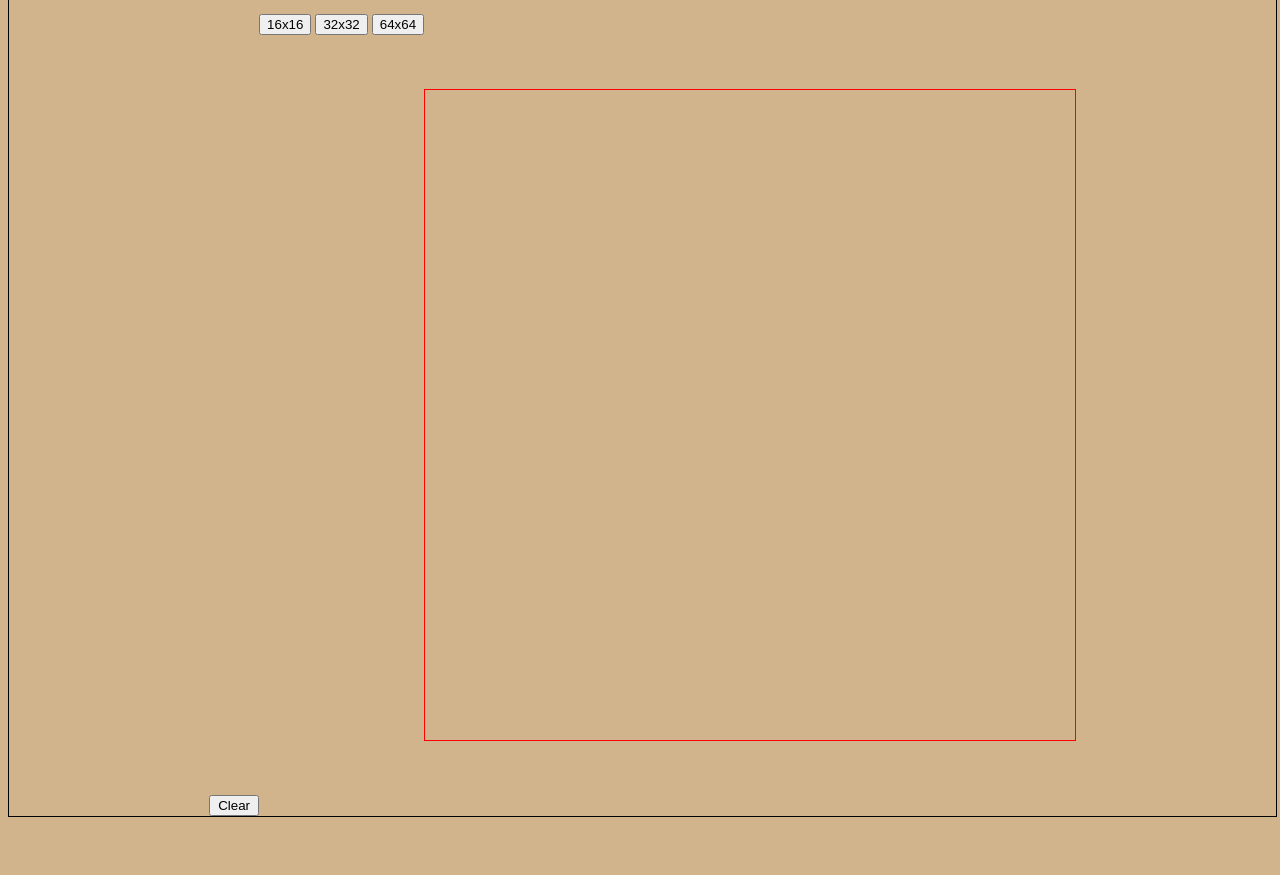
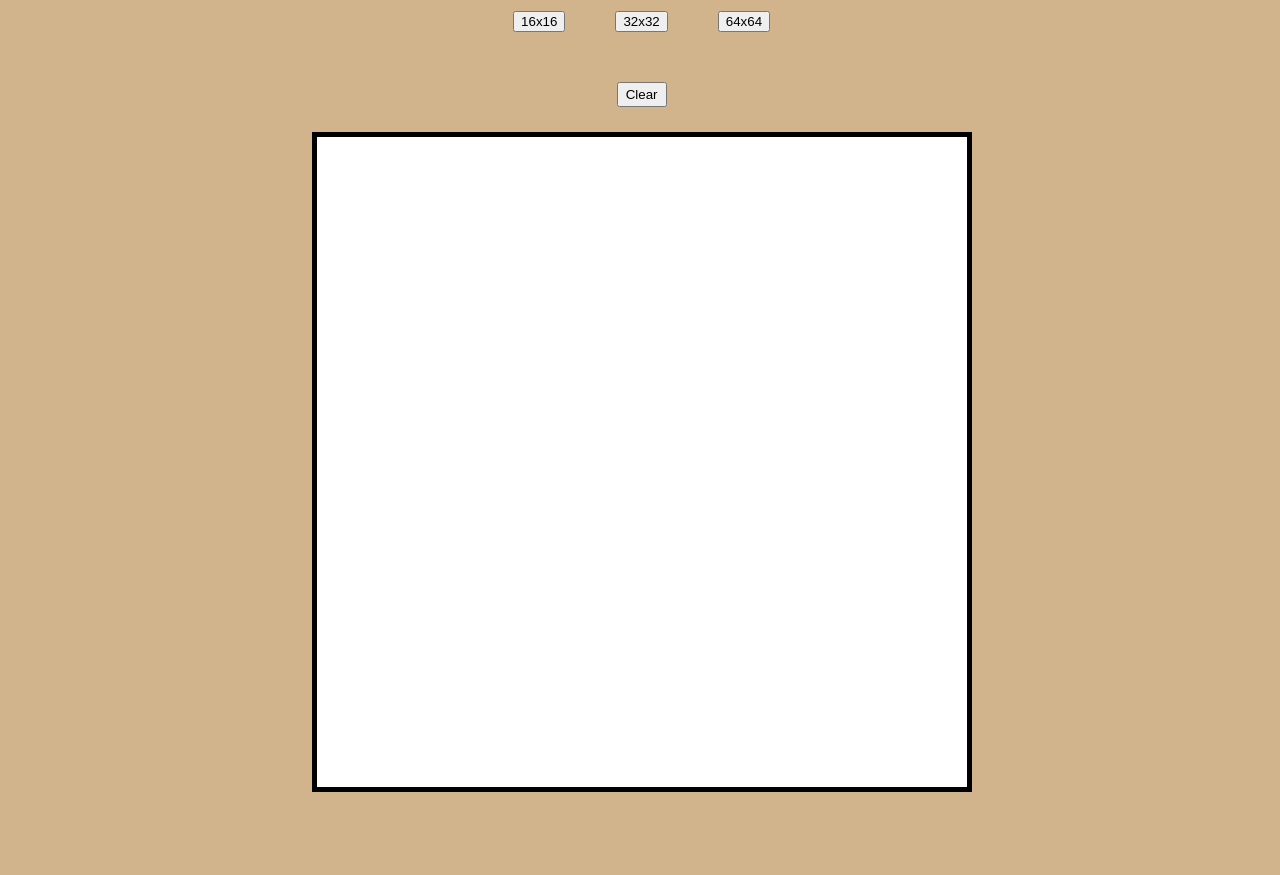
Before and after one commit to Noah-Menrath/etch-a-sketch, a plain HTML site: page index.html in a window 1280 px wide. Shown: the part 90-965 px from the top of the page. Before the commit the page ends 915 px from the top, so only its background shows below. Drawn offline with Linux system fonts and the light colour scheme.

Commit message:
potentially finished project

```diff
--- a/index.html
+++ b/index.html
@@ -9,12 +9,14 @@
 
     <body>
         <h1>Etch-A-Sketch!</h1>
-        <button id="clearButton">Clear</button>
         <div id="buttonPanel">
             <button id="size16">16x16</button>
             <button id="size32">32x32</button>
             <button id="size64">64x64</button>
         </div>
+        <div id="secondButtonPanel">
+            <button id="clearButton">Clear</button>
+        </div>
 
     </body>
 
--- a/scripts.js
+++ b/scripts.js
@@ -33,6 +33,39 @@ function changeColor(event) {
 const size16 = document.getElementById("size16");
 const size32 = document.getElementById("size32");
 const size64 = document.getElementById("size64");
+
+
+
+
+
+// creates the first grid the user sees (16x16 grid by default) //
+function startGrid() {
+    for (i=0; i < 256; i++) {
+        const div = document.createElement('div');
+        div.setAttribute('class', 'square');
+        container.append(div);
+        div.addEventListener('mouseover', changeColor);
+
+
+
+        function clearData() {
+            div.setAttribute('style', 'backgroundColor: white');
+
+        }
+
+        linkClearButton.addEventListener("click", clearData);
+        size16.addEventListener("click", clearData);
+
+
+    }
+}
+function startingGridSize() {
+    container.style.gridTemplateColumns = "repeat(16, 6.25%)";
+    container.style.gridTemplateRows = "repeat(16, 6.25%)";
+}
+
+startGrid();
+startingGridSize();
 
 // Button changes grid to 16x16 //
 
--- a/styles.css
+++ b/styles.css
@@ -1,7 +1,7 @@
 body {
     background-color: tan;
     display: flex;
-    border: 1px solid black;
+
     flex-wrap: wrap;
     width: 99%;
     justify-content: center;
@@ -9,13 +9,13 @@ body {
 }
 
 #container {
-    border:1px solid red;
+    border:5px solid black;
     display: grid;
     width: 650px;
     height: 650px;
 
 
-    margin-top: 75px;
+    margin-top: 25px;
     justify-content: center;
     margin-bottom: 75px;
 
@@ -35,7 +35,7 @@ body {
 h1 {
     display: flex;
     justify-content: center;
-    border: 1px solid green;
+
     align-items: center;
     width: 100%;
     height: 50px;
@@ -45,10 +45,21 @@ h1 {
 #clearButton {
     display: flex;
     justify-content: center;
+    align-items: center;
+    align-self: center;
     width: 50px;
-    height: 25%;
-    align-self: flex-end;
+    height: 25px;
+    align-self: center
 
+
+}
+
+#secondButtonPanel {
+    display: flex;
+    width: 100%;
+
+    justify-content: center;
+    margin-top: 50px;
 
 }
 
@@ -59,5 +70,14 @@ h1 {
     width: 35px;
     align-self: flex-end;
     margin-left: 50px;
-    border: 1px solid purple
+
 }
+
+#buttonPanel {
+    display: flex;
+    justify-content: center;
+    align-items: center;
+    gap: 50px;
+    width: 100%;
+
+}
```
